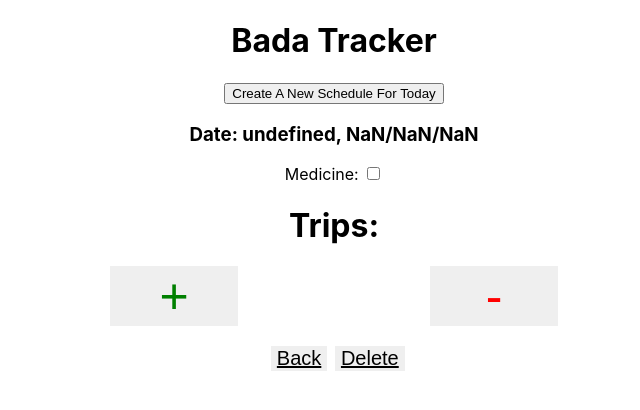
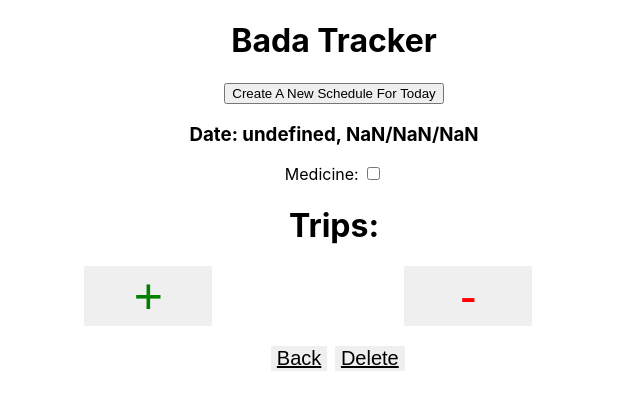
Before and after one commit to ktan114/BadaTracker, a React (Create React App) app in the folder client/: page /schedules/1 in a window 1280 px wide. Shown: the top 410 px of the page, without its empty margins (306-946 px from the left). Built offline with nearby package versions, Linux system fonts and the light colour scheme; no server answers.

Commit message:
Changed margin on the buttons

```diff
--- a/client/src/components/Trips/Trips.js
+++ b/client/src/components/Trips/Trips.js
@@ -12,7 +12,7 @@ const Trips = props => {
   return (
     <div>
       <h1>Trips: {props.trips}</h1>
-      <div style={{ display: 'flex', justifyContent: 'space-around', width: '50%', marginLeft: '25%' }}>
+      <div style={{ display: 'flex', justifyContent: 'space-around', width: '50%', marginLeft: '23%' }}>
         <button style={{...styleButton, color: 'green' }} onClick={() => props.handleClick(1)}>+</button>
         <button style={{...styleButton, color: 'red'}} onClick={() => props.handleClick(-1)}>-</button>
       </div>
```
